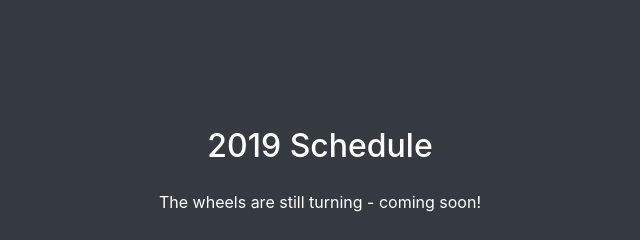
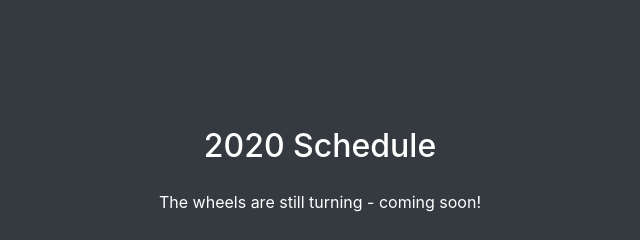
Before and after one commit to scottmerker/merker-motorsports, a website with bundled scripts: page docs/index.html in a window 1280 px wide. Shown: the part 2580-2820 px from the top of the page, 320-960 px from the left. Built offline with nearby package versions, Linux system fonts and the light colour scheme; a script that the page names is missing.

Commit message:
Update index.html

```diff
--- a/docs/index.html
+++ b/docs/index.html
@@ -213,7 +213,7 @@
 
     <section id="schedule" class="bg-dark text-white">
       <div class="container text-center">
-        <h2 class="mb-4">2019 Schedule</h2>
+        <h2 class="mb-4">2020 Schedule</h2>
         <p>The wheels are still turning - coming soon!</p>
       </div>
     </section>
```
